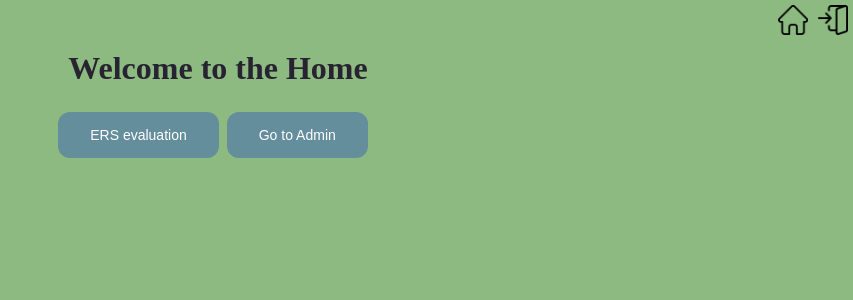
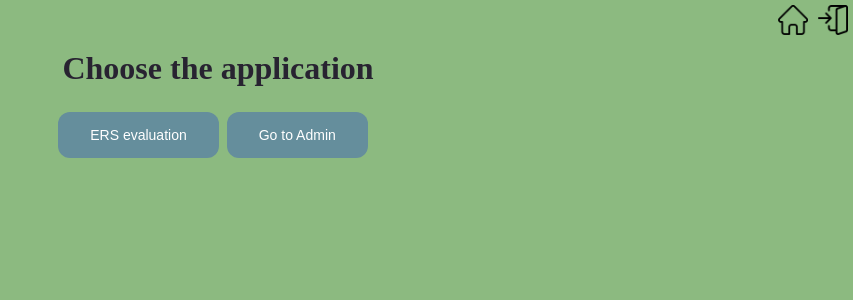
Before and after one commit to anzepirnat/ers-webapp, a Django app: page / in a window 1280 px wide. Shown: the top 300 px of the page, without its empty margins (427-1280 px from the left). Run offline with Django 5.2, Linux system fonts and the light colour scheme.

Commit message:
pycache to .gitignore & updated entry text
Updated .gitignore

Adding this bs

```diff
--- a/mysite/templates/home.html
+++ b/mysite/templates/home.html
@@ -10,7 +10,7 @@
     {% include 'ers_evaluation/top_bar.html' %}
     <div class="container">
         <header>
-            <h1>Welcome to the Home</h1>
+            <h1>Choose the application</h1>
         </header>
         <main>
             <div class="button-group">
```
Also changed, not shown: 1 other file.
